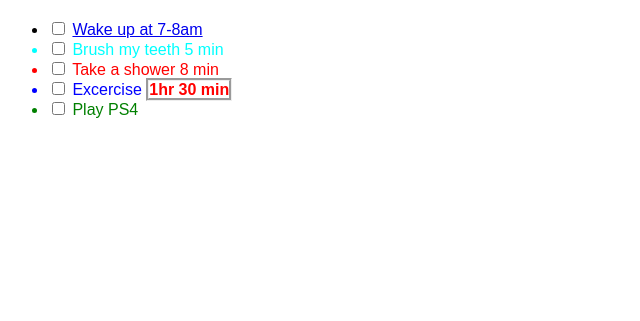
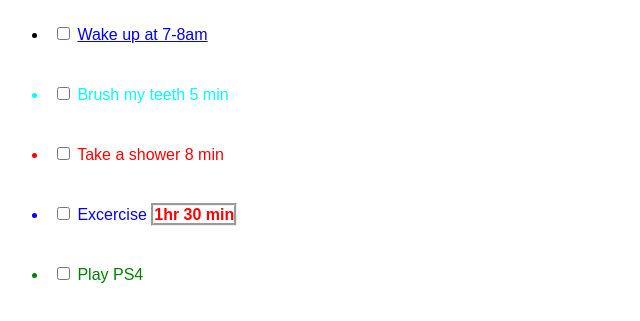
Before and after one commit to kahanshaw/todo_list_front_end, a plain HTML site: page index.html in a window 1280 px wide. Shown: the part 61-382 px from the top of the page, without its empty margins (0-640 px from the left). Drawn offline with Linux system fonts and the light colour scheme.

Commit message:
Padding and Margin and Border

```diff
--- a/index.css
+++ b/index.css
@@ -1,5 +1,10 @@
 html {
     font-family: sans-serif;
+}
+
+li {
+    margin-bottom: 30px;
+    padding: 5px;
 }
 
 .priority-high {
@@ -23,4 +28,5 @@ span {
     font: bold;
     color: red;
     font-weight: bold;
+    box-shadow: inherit;
 }
```
